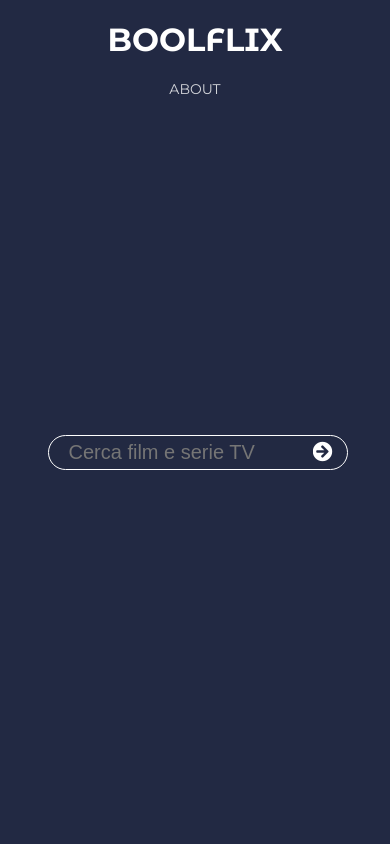
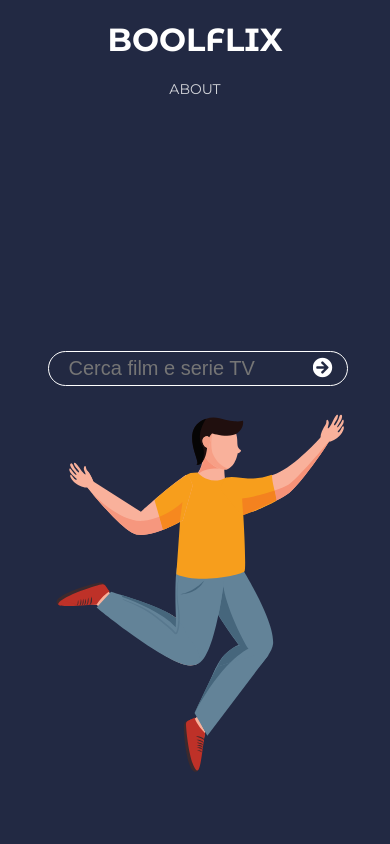
Before and after one commit to salasimo/ajax-ex-boolflix, a plain HTML site: page index.html in a window 390 px wide. Drawn offline with nearby package versions, Linux system fonts and the light colour scheme.

Commit message:
Modifiche grafiche mobile
Inserita immagine home mobile

```diff
--- a/css/style.css
+++ b/css/style.css
@@ -18,6 +18,7 @@
     padding: 20px;
     padding-top: 100px;
     position: relative;
+
 }
 
 .bg-img {
@@ -29,7 +30,18 @@
     transform: translateY(-50%);
 }
 
+.bg-img-mobile{
+    position: absolute;
+    top: 40%;
+    height: 60%;
+    display:none;
+}
+
 .bg-img.hide {
+    display: none;
+}
+
+.bg-img-mobile.hide{
     display: none;
 }
 
@@ -243,6 +255,17 @@ img.poster {
     .bg-img {
         display: none;
     }
+    .bg-img-mobile {
+        display: block;
+    }
+    .box-ricerca {
+        margin-top:20px;
+        margin-bottom: 60%;
+        display: flex;
+        align-items: center;
+        justify-content: center;
+        margin-left: 25px;
+    }
 }
 
 /* filtro genere ===========*/
--- a/index.html
+++ b/index.html
@@ -17,6 +17,7 @@
     <body>
         <div class="container">
             <img class="bg-img" src="img/people-jump.svg" alt="People vector created by freepik - www.freepik.com">
+            <img class="bg-img-mobile" src="img/people-jump-mobile.svg" alt="People vector created by freepik - www.freepik.com">
 
             <header>
                 <div class="logo-box">
--- a/js/main.js
+++ b/js/main.js
@@ -63,6 +63,7 @@ $(document).ready(function() {
 
     function ajaxCall(tipo){
         $(".bg-img").addClass("hide");
+        $(".bg-img-mobile").addClass("hide");
         $(".about-box").addClass("hide");
 
         var chiaveRicerca = $("body .box-ricerca.active .input-query-box").val();
```
Also changed, not shown: img/people-jump-mobile.svg (added).
